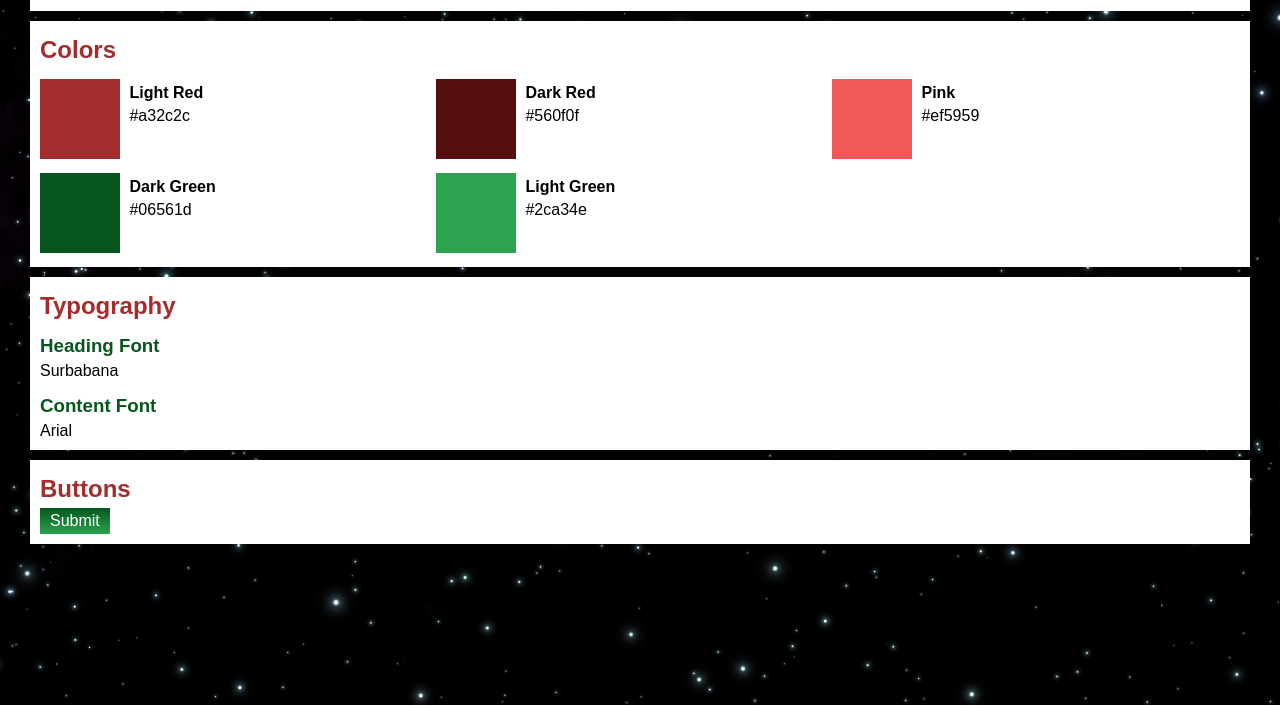
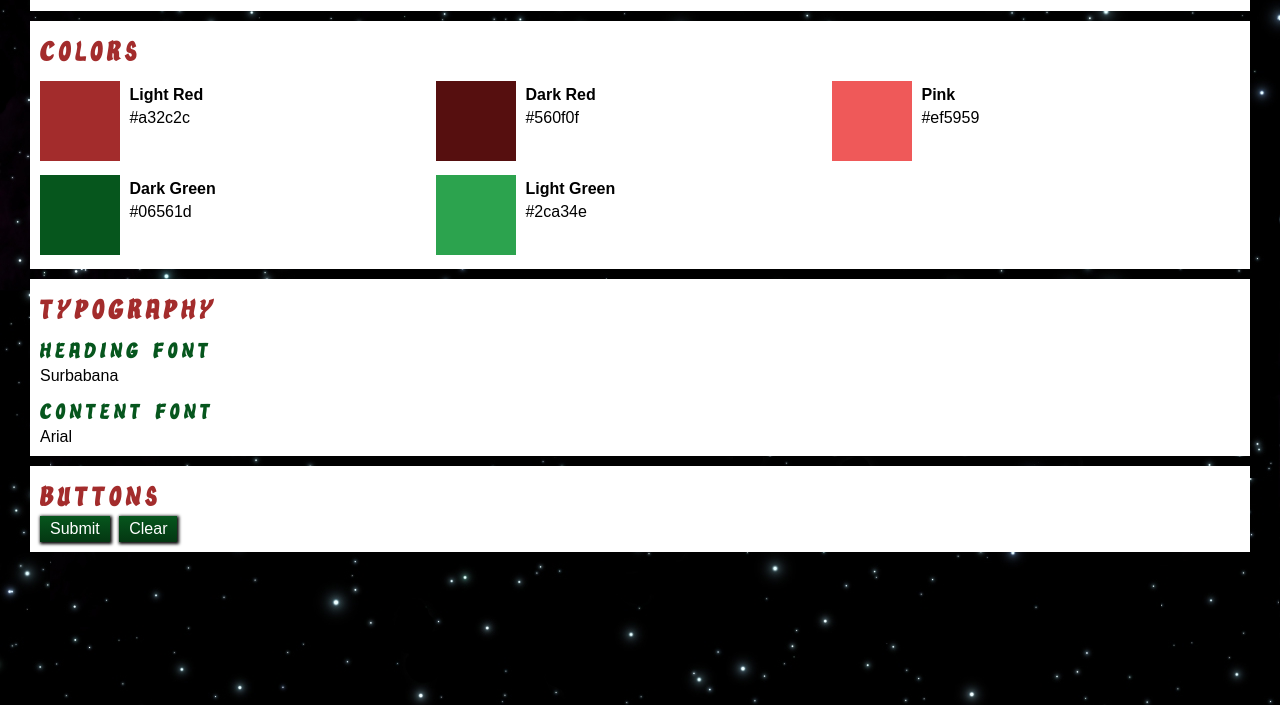
Before and after one commit to hockenburj1/project_final2_hockenbury_jesse, a plain HTML site: page index.html in a window 1280 px wide. Shown: the part 95-800 px from the top of the page. Drawn offline with Linux system fonts and the light colour scheme.

Commit message:
Added Structure and CSS for buttons

```diff
--- a/css/main.css
+++ b/css/main.css
@@ -1,3 +1,8 @@
+@font-face {
+    font-family: suburbana;
+    src: url("../fonts/Suburbana.ttf");
+}
+
 html {
     background-color: black;
     background-image: url("../img/background.jpg");
@@ -21,12 +26,16 @@ h2 {
     color: #a32c2c;
     margin-top: 5px;
     margin-bottom: 5px;
+    font-family: suburbana;
+    letter-spacing: 5px;
 }
 
 h3 {
     color: #06561d;
     margin-top: 15px;
     margin-bottom: 5px;
+    font-family: suburbana;
+    letter-spacing: 5px;
 }
 
 p {
@@ -38,11 +47,17 @@ p {
     text-decoration: none;
     padding: 4px 10px;
     display: inline-block;
-    background: linear-gradient(to bottom, #06561d 0%, #2ca34e 100%);
+    background: linear-gradient(to bottom, #06561d 0%, #043712 100%);
+    -webkit-box-shadow: 1px 1px 3px 1px rgba(0, 1, 1, 1);
+    box-shadow: 1px 1px 3px 1px rgba(0, 1, 1, 1);
 }
 
 .button:hover {
-    background: #06561d;
+    background: #333333;
+}
+
+.buttons .button {
+    margin-right: 5px;
 }
 
 .color-box {
--- a/index.html
+++ b/index.html
@@ -72,7 +72,10 @@
 
     <section class="content">
         <h2>Buttons</h2>
-        <a href="#" class="button">Submit</a>
+        <div class="buttons">
+            <a href="#" class="button">Submit</a>
+            <a href="#" class="button">Clear</a>
+        </div>
     </section>
 
     <script src="js/main.js"></script>
```
Also changed, not shown: fonts/Suburbana.ttf (added).
